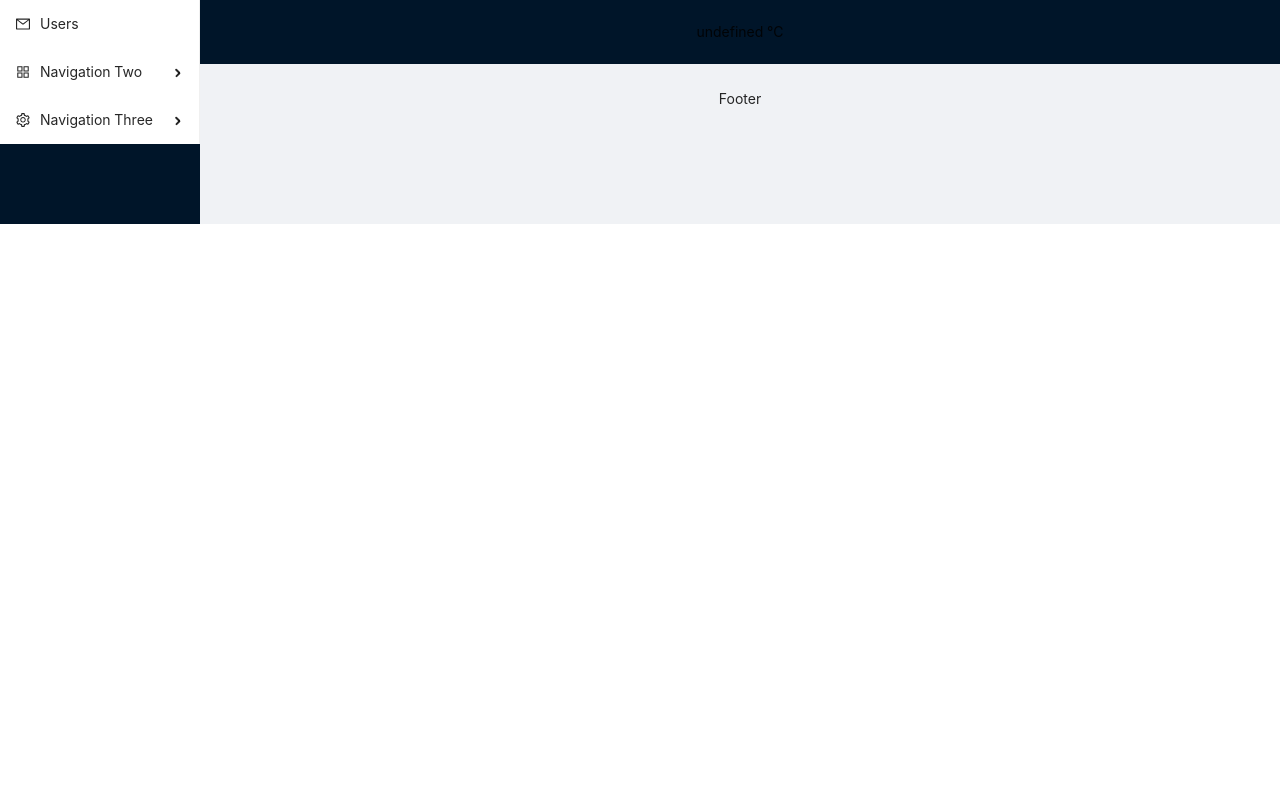
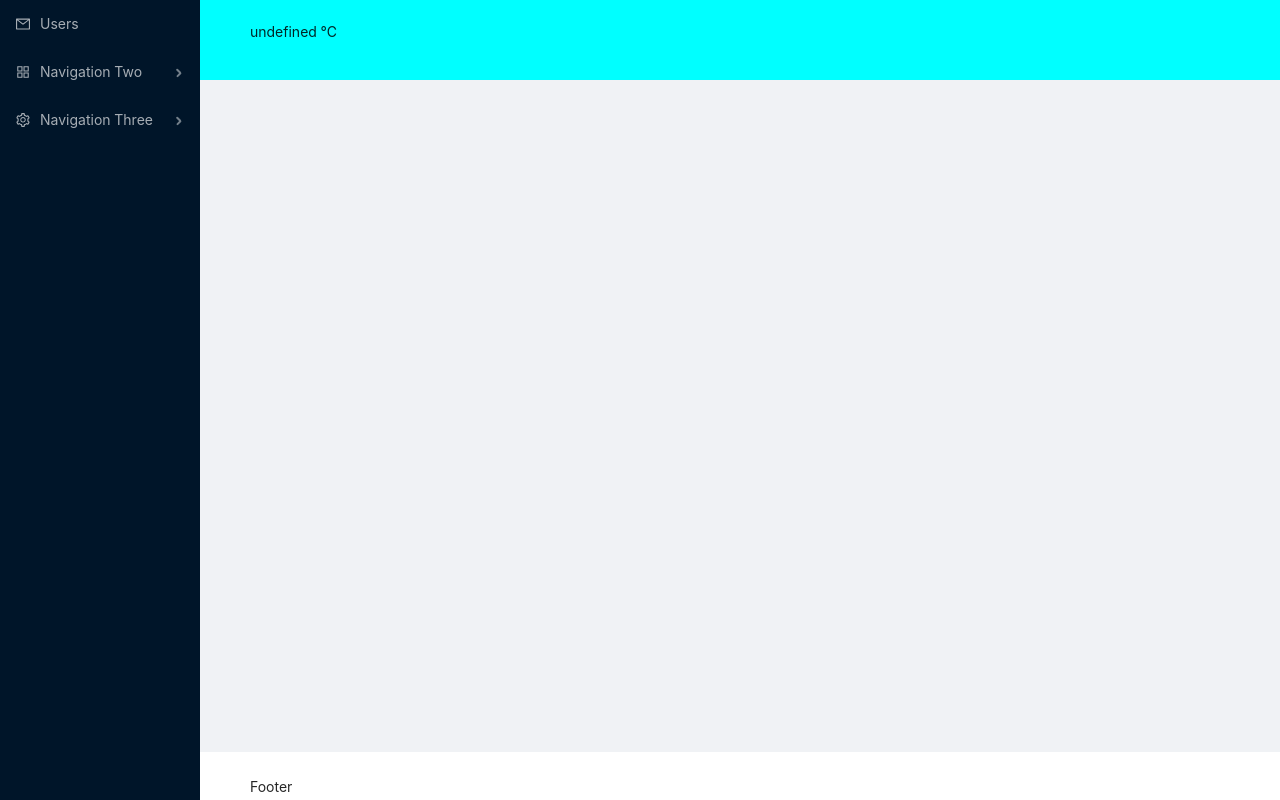
Before and after one commit to BlackhawkZZH/management, a React app: page /dashboard in a window 1280 px wide. Built offline with nearby package versions, Linux system fonts and the light colour scheme; no server answers.

Commit message:
fix styling issues

```diff
--- a/src/App.less
+++ b/src/App.less
@@ -1,42 +1 @@
 @import './common/styles/colors.less';
-
-.App {
-  text-align: center;
-
-  .App-logo {
-    height: 40vmin;
-    pointer-events: none;
-  }
-
-  .App-header {
-    background-color: #282c34;
-    min-height: 100vh;
-    display: flex;
-    flex-direction: column;
-    align-items: center;
-    justify-content: center;
-    font-size: calc(10px + 2vmin);
-    color: @theme_color;
-  }
-
-  .App-link {
-    color: #61dafb;
-  }
-}
-
-
-
-@media (prefers-reduced-motion: no-preference) {
-  .App-logo {
-    animation: App-logo-spin infinite 20s linear;
-  }
-}
-
-@keyframes App-logo-spin {
-  from {
-    transform: rotate(0deg);
-  }
-  to {
-    transform: rotate(360deg);
-  }
-}
--- a/src/pages/dashboard/components/header/header.less
+++ b/src/pages/dashboard/components/header/header.less
@@ -1,5 +1,6 @@
-
-.dashboard-header{
-    background-color: aqua;
-    height: 10vh;
+.ant-layout-header {
+    &.dashboard-header{
+        background-color: aqua;
+        height: 10vh;
+    }
 }
--- a/src/pages/dashboard/components/leftsider/leftsider.jsx
+++ b/src/pages/dashboard/components/leftsider/leftsider.jsx
@@ -7,15 +7,12 @@ const { SubMenu } = Menu;
 const { Sider } = Layout
 
 export const LeftSider = () => {
-    function handleClick(e) {
-        console.log('click', e);
-    }
 
     return (
-        <Sider className="left-sider"><Menu onClick={handleClick} mode="vertical">
+        <Sider className="left-sider">
+            <Menu mode="vertical" theme="dark">
                 <Menu.Item key="1" icon={<MailOutlined />}>
-                <Link to='/dashboard/users'></Link>
-                Users
+                    <Link to='/dashboard/users'>Users</Link>
                 </Menu.Item>
                 <SubMenu key="sub2" icon={<AppstoreOutlined />} title="Navigation Two">
                     <Menu.Item key="5">Option 5</Menu.Item>
--- a/src/pages/dashboard/components/leftsider/leftsider.less
+++ b/src/pages/dashboard/components/leftsider/leftsider.less
@@ -1,8 +1,10 @@
-.ant-menu {
-    background: aqua;
+.ant-layout-sider {
+    &.left-sider{
+        height: 100vh;
+        background-color: aqua;
+
+        .ant-menu {
+            background: aqua;
+        }
+    }
 }
-
-.left-sider{
-    height: 100vh;
-    background-color: aqua;
-}
--- a/src/pages/dashboard/dashboard.less
+++ b/src/pages/dashboard/dashboard.less
@@ -1,4 +1,8 @@
-.dashboard-footer {
-    background-color: black;
-    height: 20vh;
+.ant-layout-has-sider {
+    height: 100vh;
+
+    .dashboard-footer {
+        background-color: #fff;
+        height: 30px;
+    }
 }
```
Also changed, not shown: src/pages/dashboard/components/content/content.jsx (line endings or trailing spaces). Lines whose indentation alone changed are shown as unchanged.
